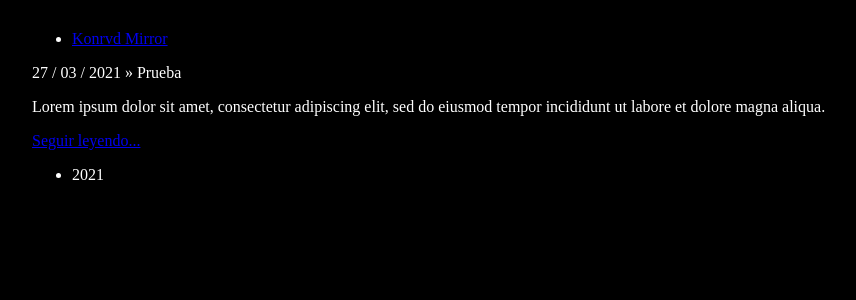
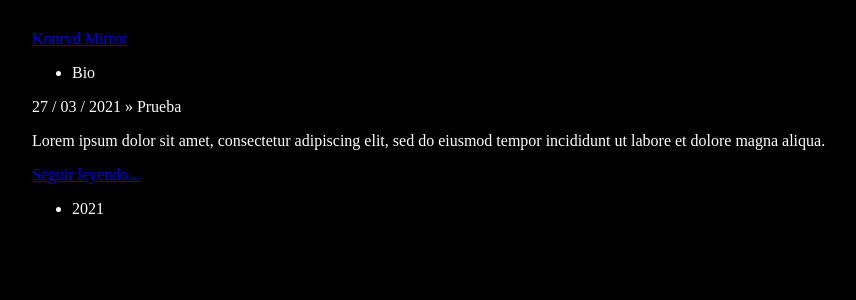
Before and after one commit to konrvd-mirror/konrvd-mirror.github.io, a Jekyll site: the page built from index.html, in a window 1280 px wide. Shown: the top 300 px of the page, without its empty margins (160-1016 px from the left). Built offline with Jekyll 4.4.1, drawn with Linux system fonts in a browser that asks for light colours.

```diff
--- a/_layouts/default.html
+++ b/_layouts/default.html
@@ -6,8 +6,9 @@
 	</head>
 	<body>
 		<nav>
+			<a href="/index.html">Konrvd Mirror</a>
 			<ul>
-				<li><a href="/index.html">Konrvd Mirror</a></li>
+				<li>Bio</li>
 			</ul>
 		</nav>
 		<div class="container">
```
